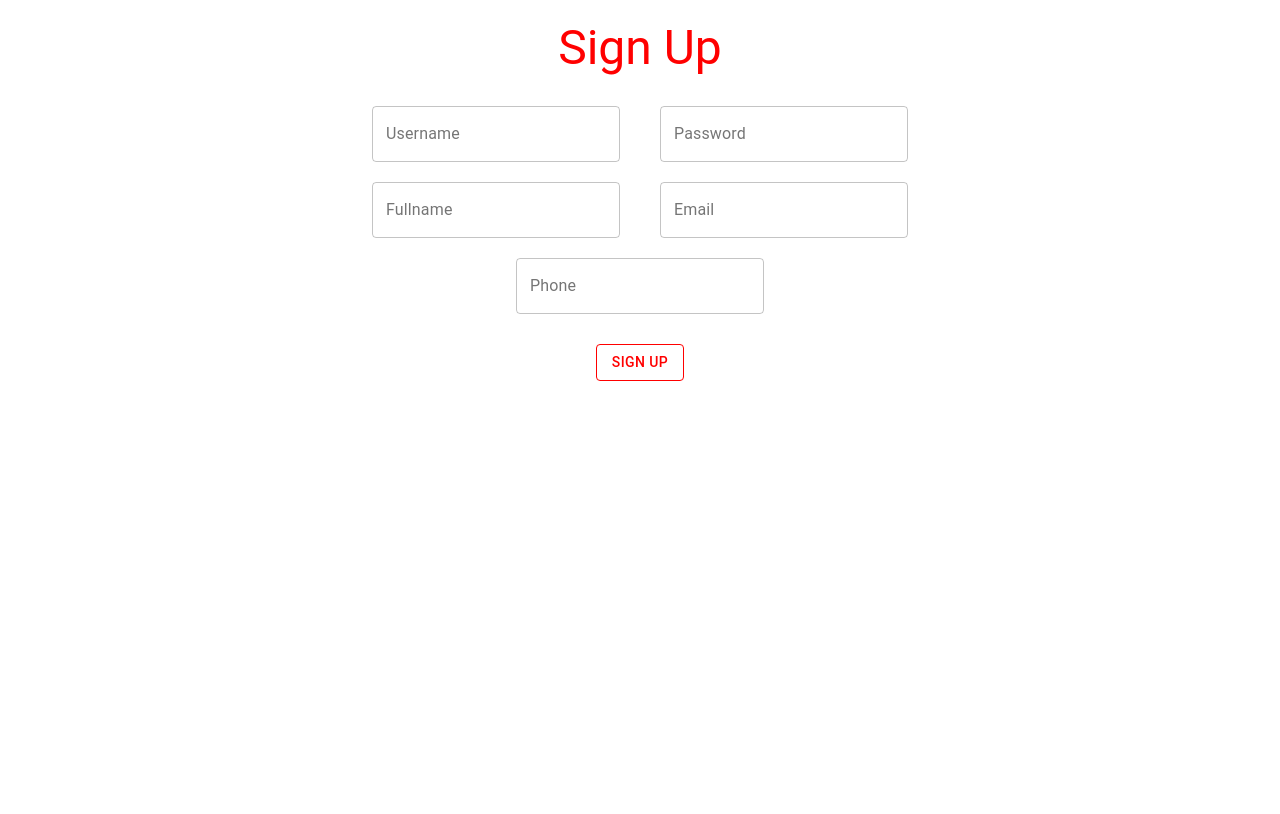
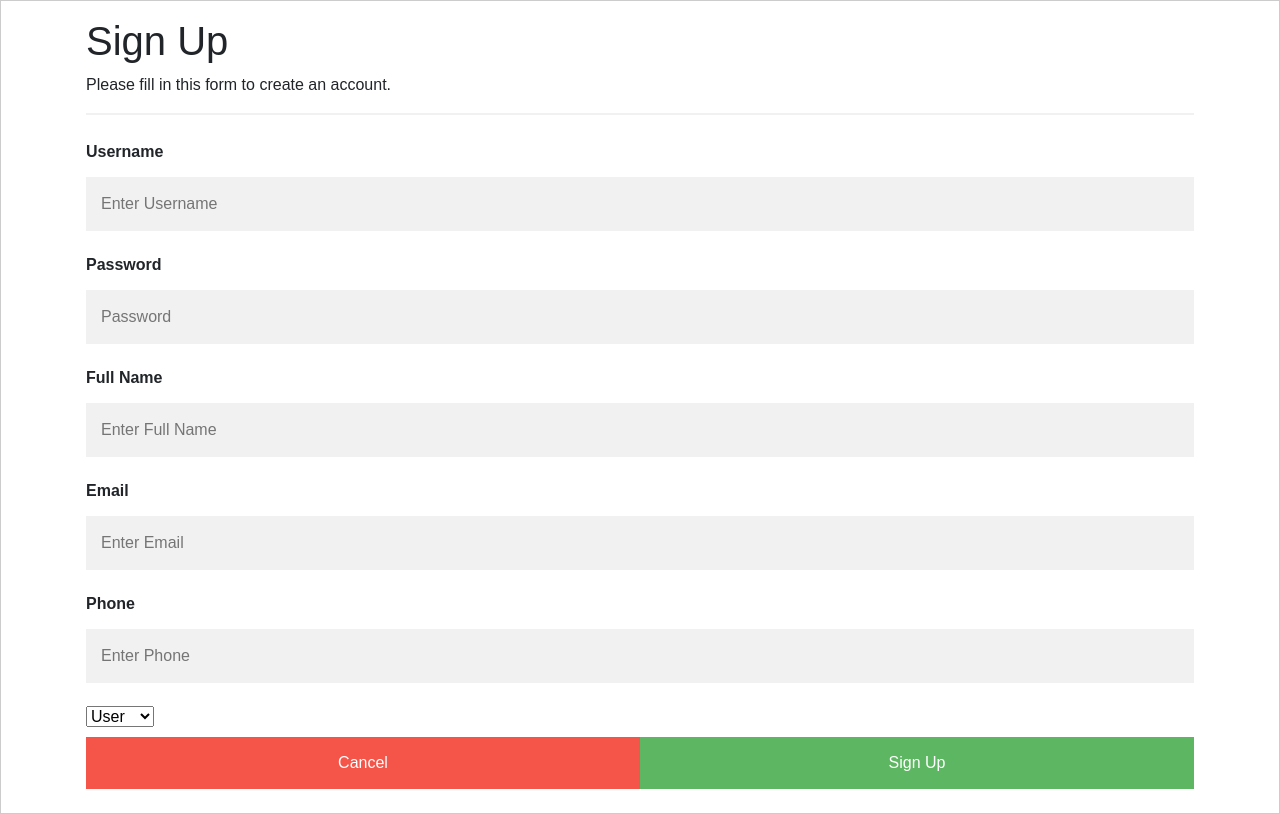
Before and after one commit to khuyen-ho/movie_web, a React (Create React App) app: page / in a window 1280 px wide. Built offline with nearby package versions, Linux system fonts and the light colour scheme.

Commit message:
fix SignUp UI

```diff
--- a/src/pages/Sign Up/SignUp.jsx
+++ b/src/pages/Sign Up/SignUp.jsx
@@ -1,4 +1,13 @@
-import { Box, Button, TextField, Typography } from "@material-ui/core";
+import {
+  Box,
+  Button,
+  Container,
+  FormControlLabel,
+  Grid,
+  RadioGroup,
+  TextField,
+  Typography,
+} from "@material-ui/core";
 import React, { Component } from "react";
 import style from "./styleSignUp";
 import { withStyles } from "@material-ui/core";
@@ -10,53 +19,138 @@ class SignUp extends Component {
     const { classes } = this.props;
     return (
       <>
-        <form className={classes.formSignUp} noValidate autoComplete="off">
+        {/* <form className={classes.formSignUp} noValidate autoComplete="off">
           <Typography component="h3" variant="h3">
             Sign Up
           </Typography>
-          <Box>
+          <Box mx={40}>
+          <Grid container>
+            <Grid item xs={6}>
+                <div className={classes.box}>
               <TextField
                 className="input"
                 id="outlined-basic"
                 label="Username"
-              variant="outlined"
-            />
-
+                //variant="outlined"
+              /></div>
+            </Grid>
+            <Grid item xs={6}><div className={classes.box}>
               <TextField
                 className="input"
                 id="outlined-password-input"
                 label="Password"
                 type="password"
                 autoComplete="current-password"
-              variant="outlined"
-            />
-          </Box>
-          <Box>
+                //variant="outlined"
+              /></div>
+            </Grid>
+            <Grid item xs={6}><div className={classes.box}>
               <TextField
                 className="input"
                 id="outlined-basic"
                 label="Fullname"
-              variant="outlined"
-            />
-
+                //variant="outlined"
+              /></div>
+            </Grid>
+            <Grid item xs={6}><div className={classes.box}>
               <TextField
                 className="input"
                 id="outlined-password-input"
                 label="Email"
-              variant="outlined"
-            />
-          </Box>
-          <Box>
+                //variant="outlined"
+              /></div>
+            </Grid>
+            <Grid item xs={6}><div className={classes.box}>
               <TextField
                 className="input"
                 id="outlined-basic"
                 label="Phone"
-              variant="outlined"
-            />
+               // variant="outlined"
+              /></div>
+            </Grid>
+            <Grid item xs={6}><div className={classes.box}>
+              <select className={classes.radio}>
+                <option>KhachHang</option>
+                <option>QuanTri</option>
+              </select></div>
+            </Grid>
+          </Grid>
           </Box>
           <Button variant="outlined" color="secondary">
             Sign Up
           </Button>
+        </form> */}
+        <style
+          dangerouslySetInnerHTML={{
+            __html:
+              '\nbody {font-family: Arial, Helvetica, sans-serif;}\n* {box-sizing: border-box}\n\n/* Full-width input fields */\ninput[type=text], input[type=password] {\n  width: 100%;\n  padding: 15px;\n  margin: 5px 0 22px 0;\n  display: inline-block;\n  border: none;\n  background: #f1f1f1;\n}\n\ninput[type=text]:focus, input[type=password]:focus {\n  background-color: #ddd;\n  outline: none;\n}\n\nhr {\n  border: 1px solid #f1f1f1;\n  margin-bottom: 25px;\n}\n\n/* Set a style for all buttons */\nbutton {\n  background-color: #4CAF50;\n  color: white;\n  padding: 14px 20px;\n  margin: 8px 0;\n  border: none;\n  cursor: pointer;\n  width: 100%;\n  opacity: 0.9;\n}\n\nbutton:hover {\n  opacity:1;\n}\n\n/* Extra styles for the cancel button */\n.cancelbtn {\n  padding: 14px 20px;\n  background-color: #f44336;\n}\n\n/* Float cancel and signup buttons and add an equal width */\n.cancelbtn, .signupbtn {\n  float: left;\n  width: 50%;\n}\n\n/* Add padding to container elements */\n.container {\n  padding: 16px;\n}\n\n/* Clear floats */\n.clearfix::after {\n  content: "";\n  clear: both;\n  display: table;\n}\n\n/* Change styles for cancel button and signup button on extra small screens */\n@media screen and (max-width: 300px) {\n  .cancelbtn, .signupbtn {\n     width: 100%;\n  }\n}\n',
+          }}
+        />
+
+        <form action="/action_page.php" style={{ border: "1px solid #ccc" }}>
+          <div className="container">
+            <h1>Sign Up</h1>
+            <p>Please fill in this form to create an account.</p>
+            <hr />
+            <label htmlFor="username">
+              <b>Username</b>
+            </label>
+            <input
+              type="text"
+              placeholder="Enter Username"
+              name="username"
+              required
+            />
+            <label htmlFor="psw">
+              <b>Password</b>
+            </label>
+            <input type="password" placeholder="Password" name="psw" required />
+
+            <label htmlFor="fullname">
+              <b>Full Name</b>
+            </label>
+            <input
+              type="text"
+              placeholder="Enter Full Name"
+              name="fullname"
+              required
+            />
+
+            <label htmlFor="email">
+              <b>Email</b>
+            </label>
+            <input
+              type="text"
+              placeholder="Enter Email"
+              name="email"
+              required
+            />
+            <label htmlFor="phone">
+              <b>Phone</b>
+            </label>
+            <input
+              type="text"
+              placeholder="Enter Phone"
+              name="phone"
+              required
+            />
+            {/* <label htmlFor="func">
+              <b>Function</b>
+            </label> */}
+            <select>
+              <option>User</option>
+              <option>Admin</option>
+            </select>
+
+            <div className="clearfix">
+              <button type="button" className="cancelbtn">
+                Cancel
+              </button>
+              <button type="submit" className="signupbtn">
+                Sign Up
+              </button>
+            </div>
+          </div>
         </form>
       </>
     );
@@ -70,4 +164,4 @@ class SignUp extends Component {
 
   // }
 }
-export default withStyles(style)(( SignUp));
+export default withStyles(style)(SignUp);
--- a/src/pages/Sign Up/styleSignUp.js
+++ b/src/pages/Sign Up/styleSignUp.js
@@ -6,7 +6,8 @@ const style = (theme) => ({
           color:'red'
       },
       '& .input':{
-        margin: theme.spacing(1,2),
+        //margin: theme.spacing(1,2),
+        width:'100%'
      },
      '& button':{
        color:'red',
@@ -14,5 +15,21 @@ const style = (theme) => ({
        margin: theme.spacing(2)
      }
     },
+    radio:{
+        //margin: theme.spacing(1,2),
+       width:'100%',
+       height:'100%',
+      // marginBottom:-10
+      bottomColor:'red!important',
+
+    },
+    box:{
+        justifyContent:'center',
+        width:'80%',
+        height:'100%',
+        margin: 'auto',
+        paddingBottom:30,
+
+    }
   });
   export default style;
```
Lines whose indentation alone changed are shown as unchanged.
